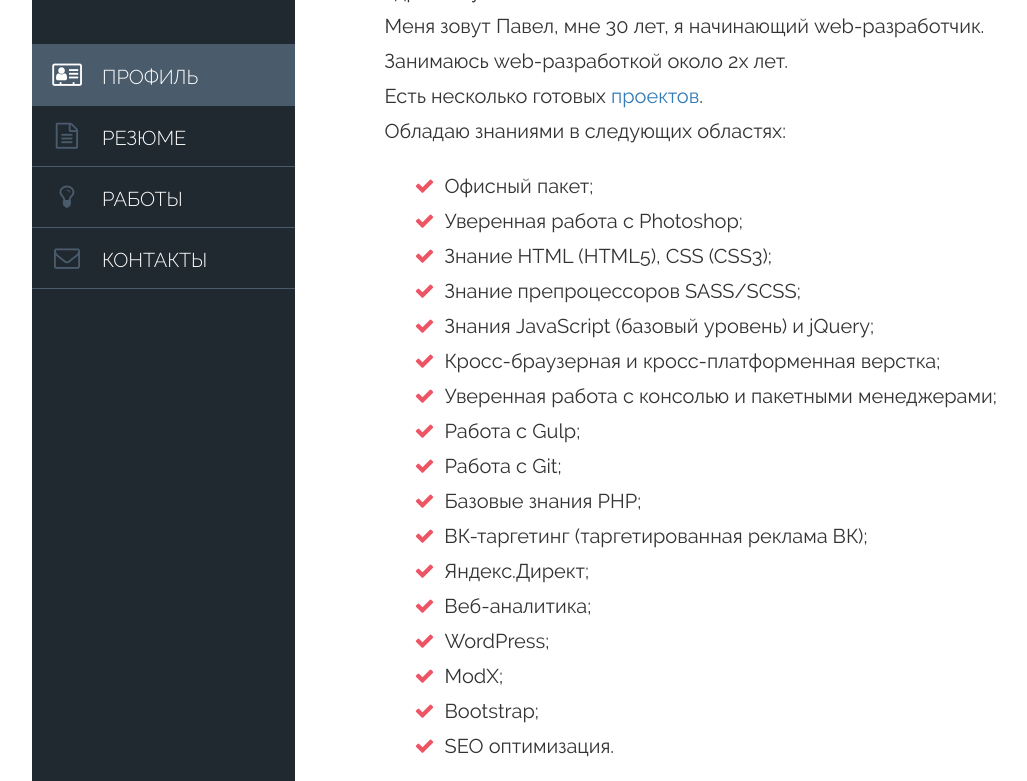
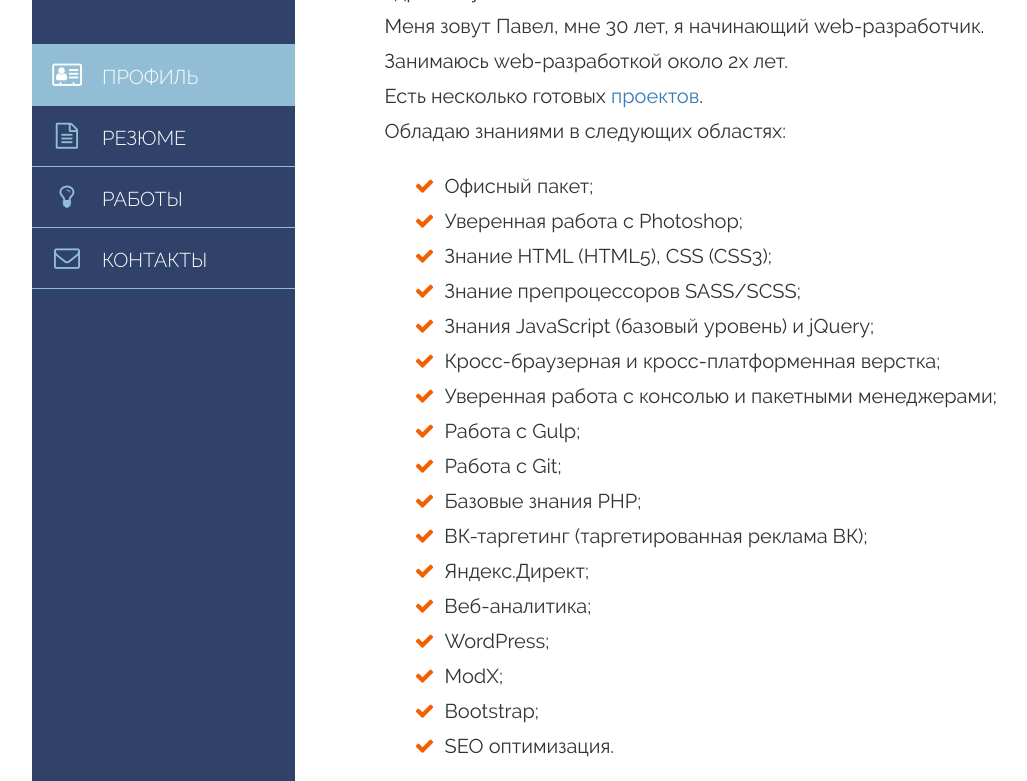
Before and after one commit to Paganini1987/portfolio, a website: page app/index.html in a window 1280 px wide. Shown: the part 226-1007 px from the top of the page, without its empty margins (38-1065 px from the left). Drawn offline with nearby package versions, Linux system fonts and the light colour scheme; files that its build step writes are made by us from their sources.

Commit message:
change color

```diff
--- a/app/sass/_vars.sass
+++ b/app/sass/_vars.sass
@@ -1,5 +1,12 @@
 $default-font: "raleway", sans-serif
-$accent: #ed5565
-$dark: #202830
-$ldark: #4a5b6c
+$accent: #F26101
+$dark: #304269
+$ldark: #91BED4
 $url: #6b9dff
+
+
+// $default-font: "raleway", sans-serif
+// $accent: #ed5565
+// $dark: #202830
+// $ldark: #4a5b6c
+// $url: #6b9dff
```
Also changed, not shown: 1 other file.
